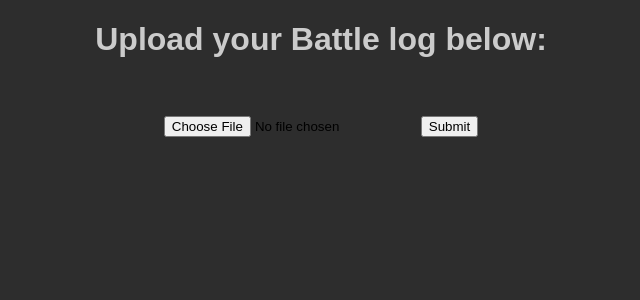
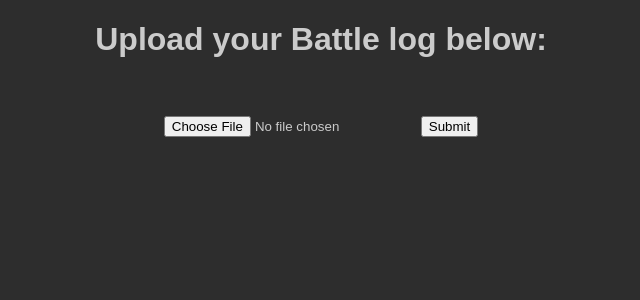
Before and after one commit to lukehorak/pokelitics, a Flask app: page / in a window 1280 px wide. Shown: the top 300 px of the page, without its empty margins (319-959 px from the left). Run offline with Flask 2, Linux system fonts and the light colour scheme.

Commit message:
more style changes

```diff
--- a/templates/index.html
+++ b/templates/index.html
@@ -4,7 +4,7 @@
     <head>
         <link rel="stylesheet" href="{{ url_for('static',filename='styles/main_style.css') }}">
     </head>
-    <body style="background:#2D2D2D; text-align:center;">
+    <body style="background:#2D2D2D; text-align:center; color:#CBCBCB;">
         <h1>Upload your Battle log below:</h1><br /><br />
         <form action = "http://pokelitics.herokuapp.com/uploader" method = "POST" enctype = "multipart/form-data">
             <input type="file" name="file"/>
```
